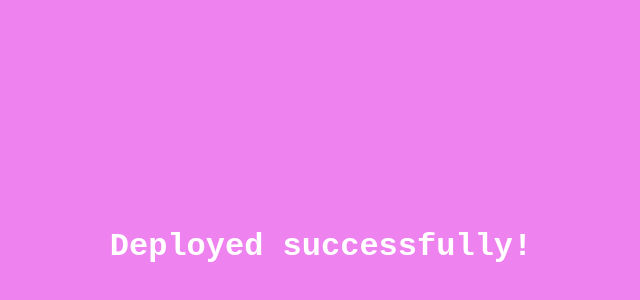
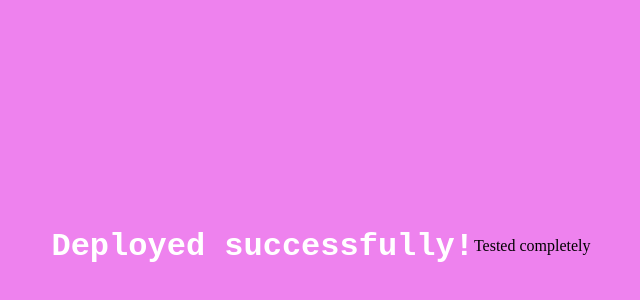
Before and after one commit to saurabh6196/demoDeploy, a plain HTML site: page index.html in a window 1280 px wide. Shown: the part 154-454 px from the top of the page, without its empty margins (319-959 px from the left). Drawn offline with Linux system fonts and the light colour scheme.

Commit message:
confirming deployment

```diff
--- a/index.html
+++ b/index.html
@@ -27,6 +27,7 @@
 <body>
     <div class="container">
         <h1>Deployed successfully!</h1>
+        <p>Tested completely</p>
     </div>
 </body>
 </html>
```
